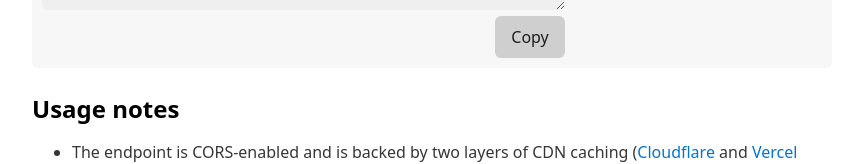
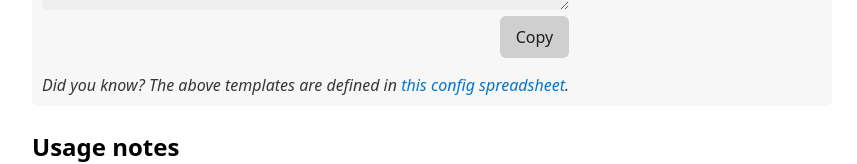
Before and after one commit to dtinth/sheet.spacet.me, a website: page public/index.html in a window 1280 px wide. Shown: the part 1263-1427 px from the top of the page, without its empty margins (208-1065 px from the left). Drawn offline with nearby package versions, Linux system fonts and the light colour scheme; no server answers.

Commit message:
Link to config sheet

```diff
--- a/public/index.html
+++ b/public/index.html
@@ -58,14 +58,16 @@
           'how-to-fetch'
           'postprocessing'
           'example'
-          'code';
+          'code'
+          'tip';
       }
       @media (min-width: 600px) {
         .code-gen-grid {
           grid-template-areas:
             'how-to-fetch example'
             'postprocessing example'
-            'code code';
+            'code code'
+            'tip tip';
           grid-template-columns: 1fr 2fr;
         }
       }
@@ -232,6 +234,16 @@
                 Copy
               </button>
             </span>
+          </p>
+
+          <p style="grid-area: tip">
+            <em>
+              Did you know? The above templates are defined in
+              <a
+                href="https://docs.google.com/spreadsheets/d/1_hCWsZ13xSnjnmSCx4flTFJCZ6D4yRZjDsaYDchqu08/edit?usp=sharing"
+                >this config spreadsheet</a
+              >.</em
+            >
           </p>
         </div>
       </details>
```
